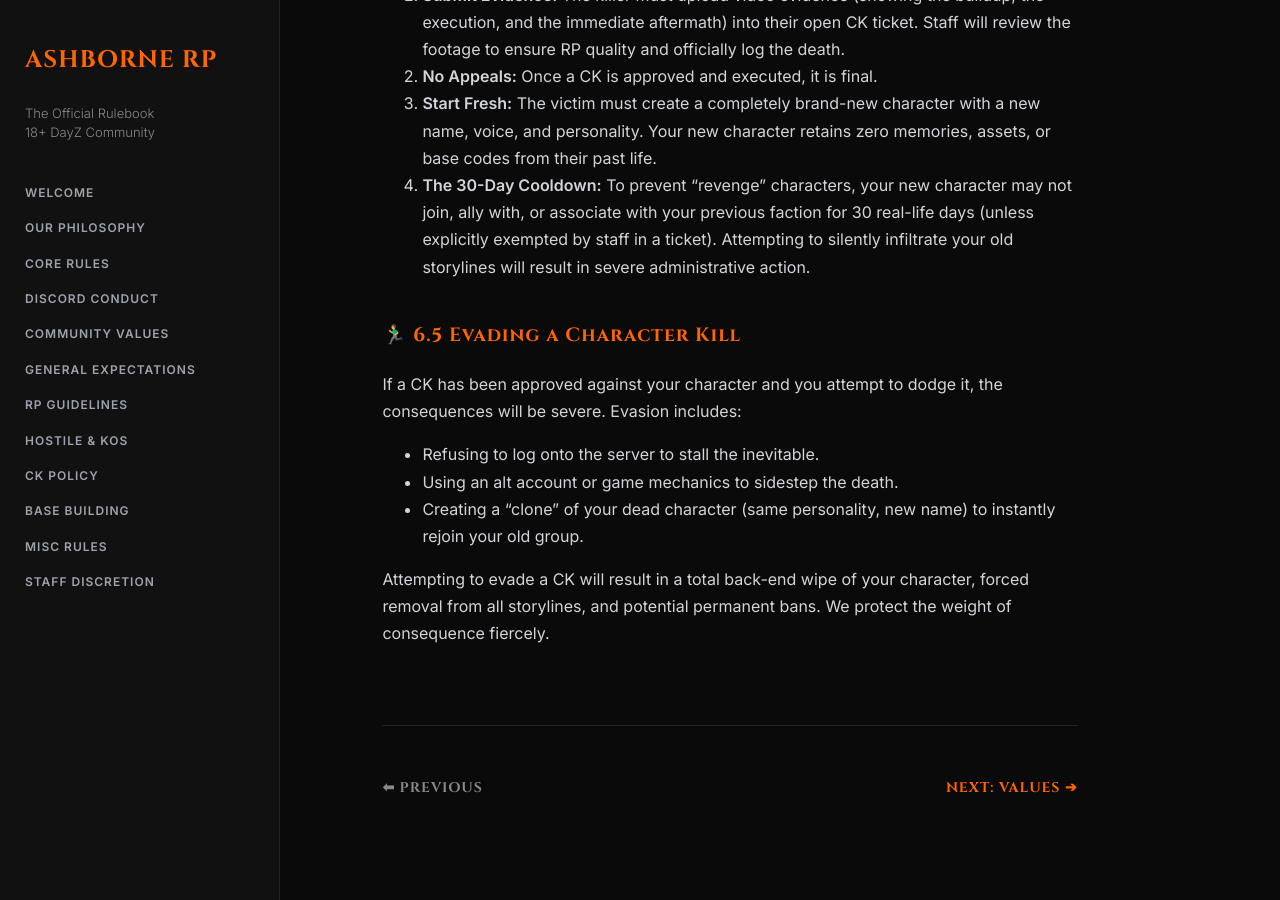
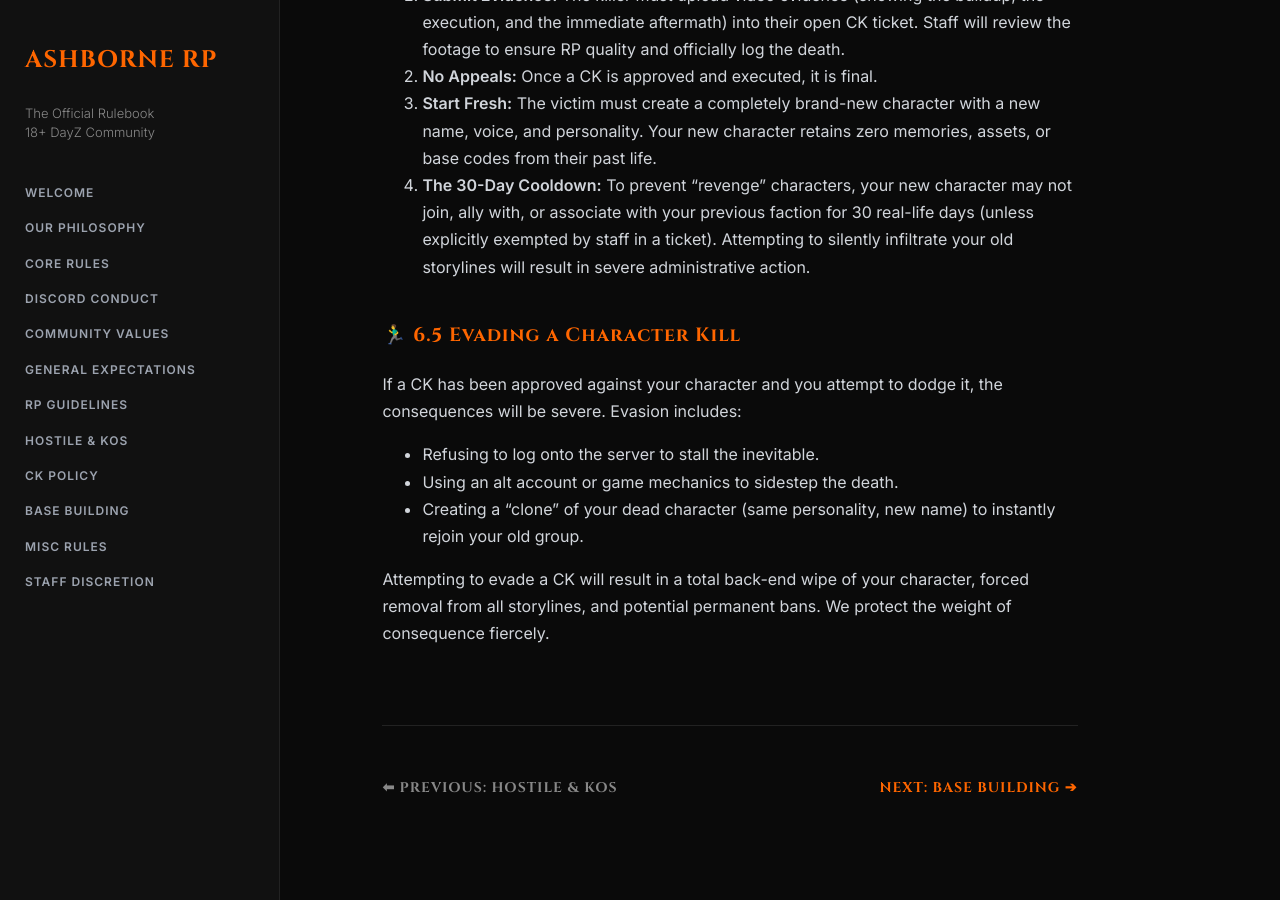
Before and after one commit to AshBorneRP/AshBorne-Rules, a Jekyll site: the page built from character-kill-policy.md, in a window 1280 px wide and 900 px high, scrolled down 1641 px. Built offline with Jekyll 4.4.1, drawn with Linux system fonts in a browser that asks for light colours; our own code applies the rules of GitHub Pages for plain Markdown files; before the commit the page ends 2501 px from its top, so only the background shows below that.

Commit message:
Update character-kill-policy.md

```diff
--- a/character-kill-policy.md
+++ b/character-kill-policy.md
@@ -48,8 +48,8 @@ Evasion includes:
 
 Attempting to evade a CK will result in a total back-end wipe of your character, forced removal from all storylines, and potential permanent bans. We protect the weight of consequence fiercely.
 <br><br>
-<hr>
-<div style="display: flex; justify-content: space-between; font-family: 'Cinzel', serif; font-size: 14px; letter-spacing: 1px;">
-    <a href="./" style="text-decoration: none; color: #888;">⬅ PREVIOUS</a>
-    <a href="community-values" style="text-decoration: none; color: #ff6600;">NEXT: VALUES ➔</a>
+<hr style="margin-top: 50px; border: 0; border-top: 1px solid #222;">
+<div style="display: flex; justify-content: space-between; font-family: 'Cinzel', serif; font-size: 14px; letter-spacing: 1px; margin-bottom: 40px;">
+    <a href="hostile-roleplay.html" style="text-decoration: none; color: #888;">⬅ PREVIOUS: HOSTILE & KOS</a>
+    <a href="base-building.html" style="text-decoration: none; color: #ff6600;">NEXT: BASE BUILDING ➔</a>
 </div>
```
